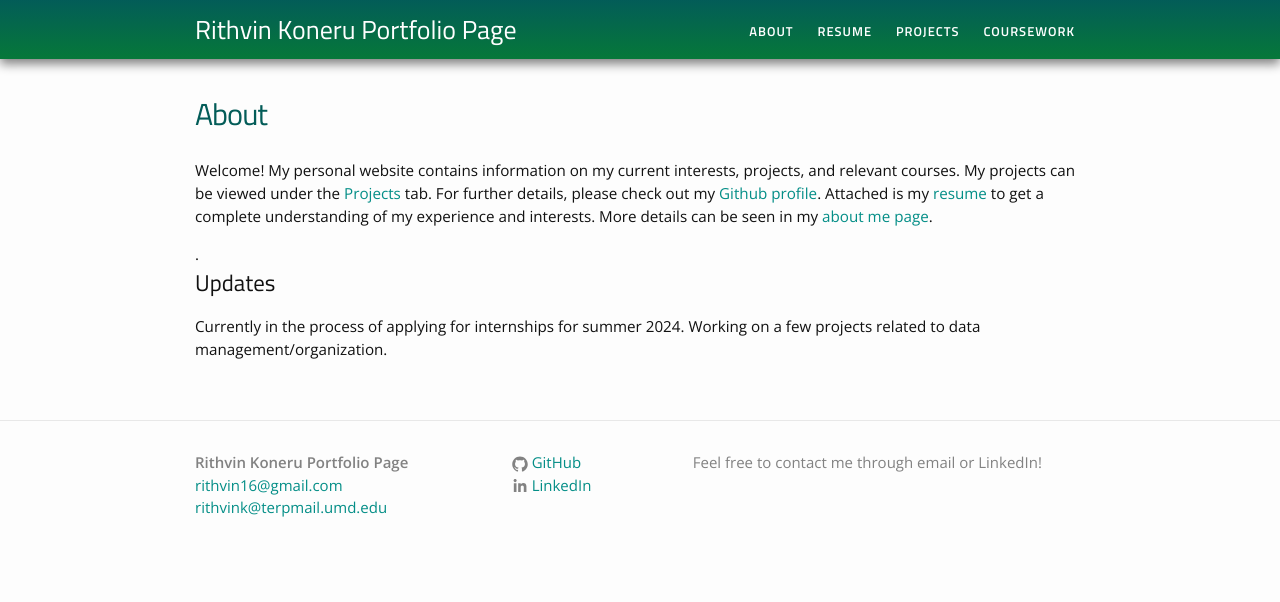
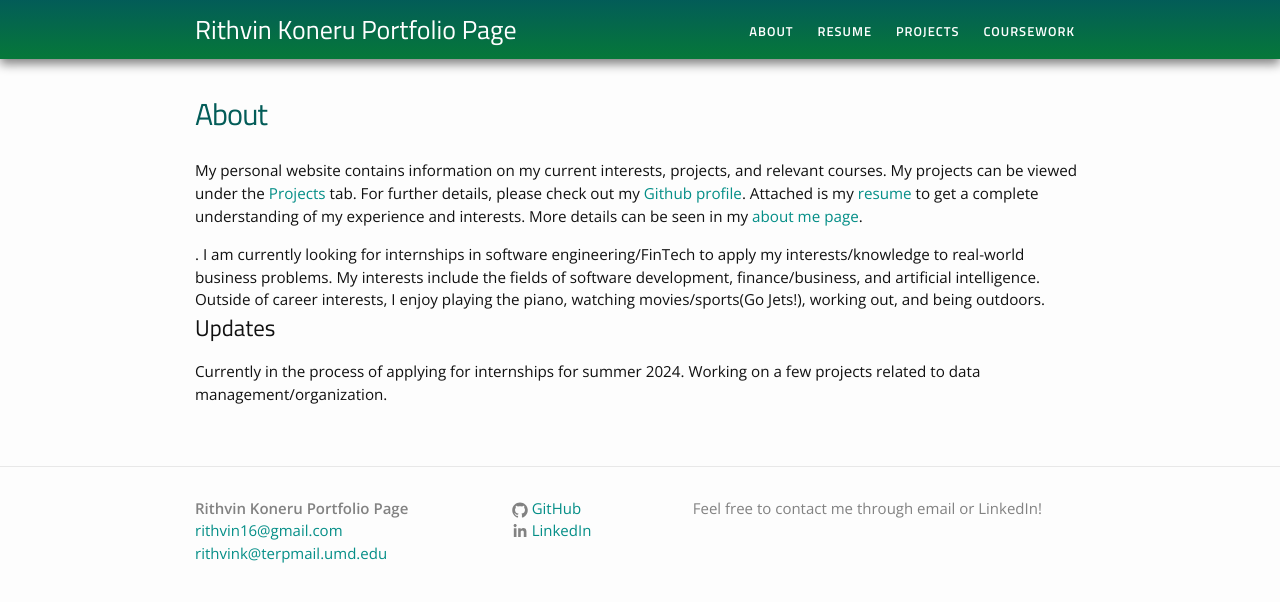
Before and after one commit to RithvinK/RithvinK.github.io, a Jekyll site: the page built from about.html, in a window 1280 px wide. Shown: the top 602 px of the page. Built offline with Jekyll 4.4.1, drawn with Linux system fonts in a browser that asks for light colours.

Commit message:
Update about.html

```diff
--- a/about.html
+++ b/about.html
@@ -6,12 +6,16 @@ permalink: /about/
 
 <div class="home">
 
-Welcome! My personal website contains information on my current interests, projects, and relevant courses.
+My personal website contains information on my current interests, projects, and relevant courses.
 My projects can be viewed under the <a href="/projects">Projects</a> tab.
 For further details, please check out my <a href="">Github profile</a>.
 
 Attached is my <a href="/resume.pdf">resume</a> to get a complete understanding of my experience and interests.
 More details can be seen in my <a href="/">about me page</a>.</p>.
+
+I am currently looking for internships in software engineering/FinTech to apply my interests/knowledge to real-world business problems. My interests include the fields of software development, finance/business, and artificial intelligence.
+
+Outside of career interests, I enjoy playing the piano, watching movies/sports(Go Jets!), working out, and being outdoors.
 
 <br>
 
```
